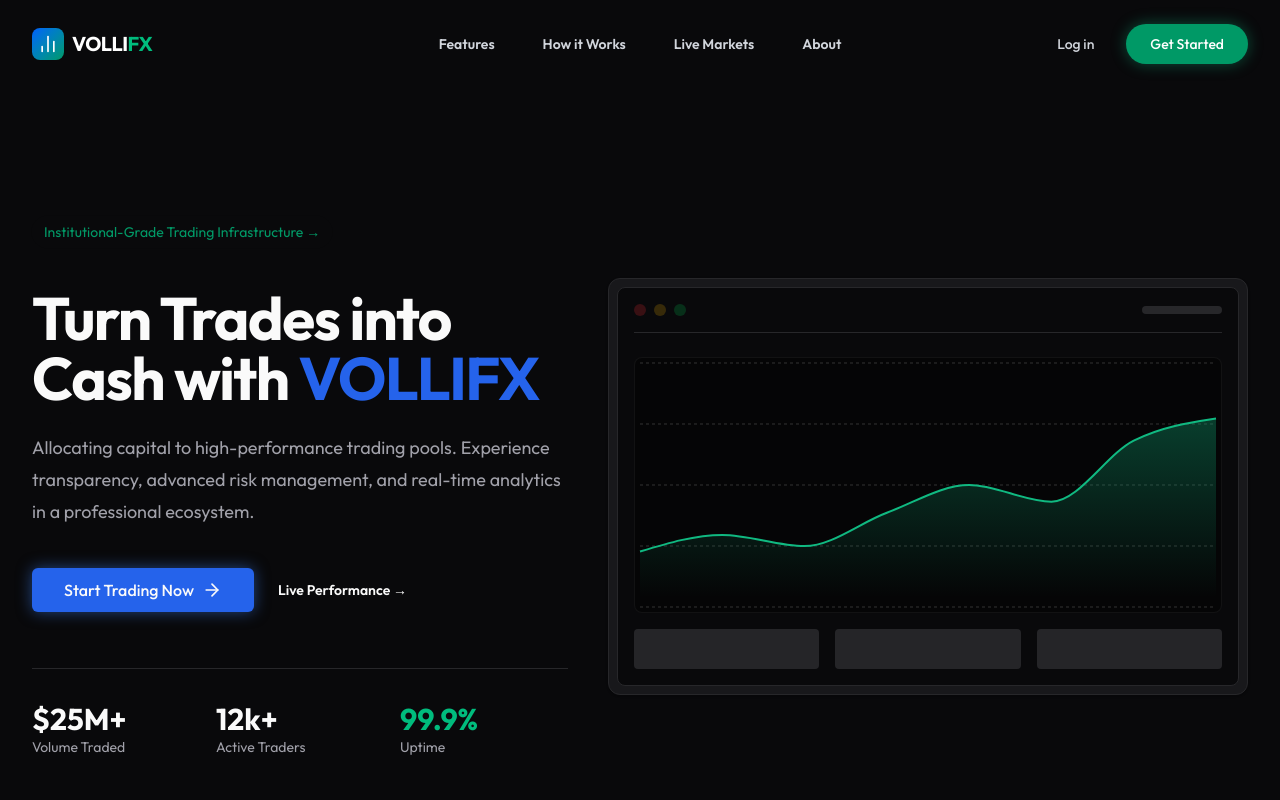
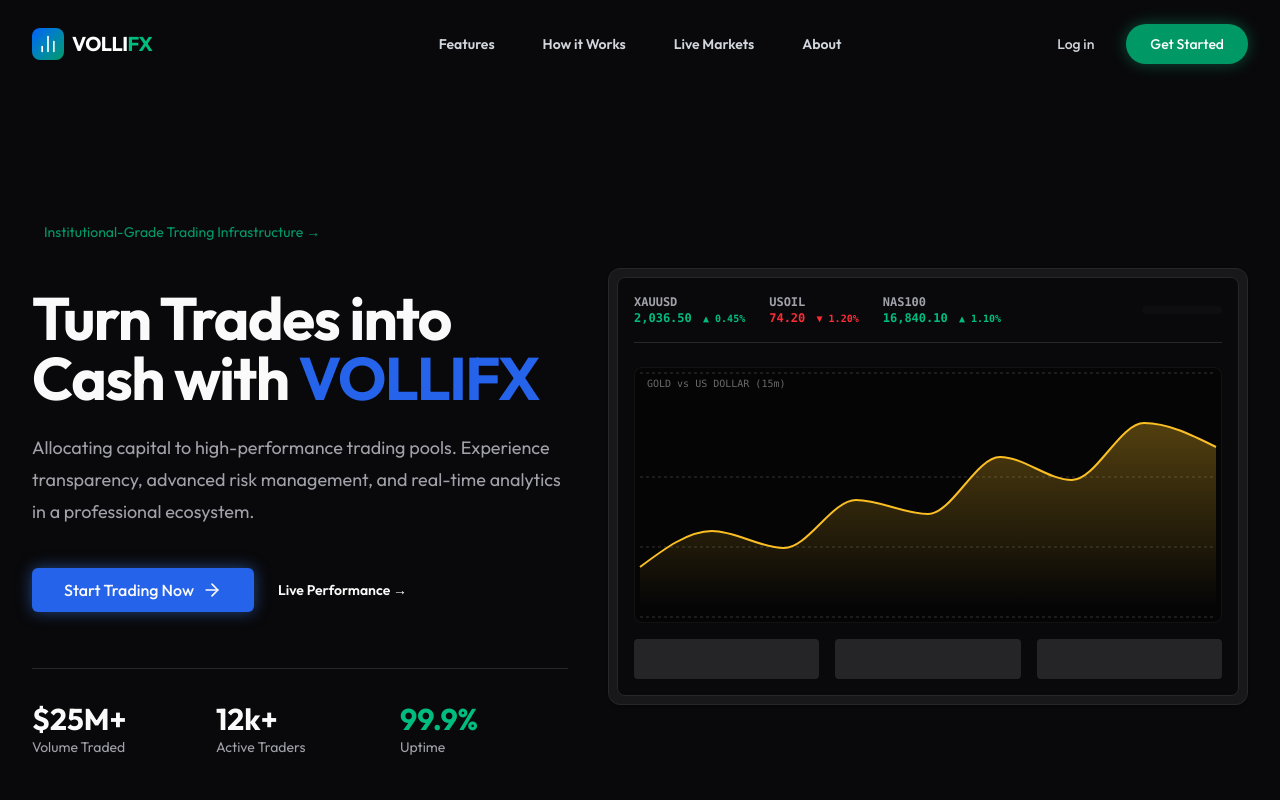
Before and after one commit to dsgffdfdgd/vollitrading, a Next.js app: page / in a window 1280 px wide. Shown: the top 800 px of the page. Built offline with nearby package versions, Linux system fonts and the light colour scheme.

Commit message:
Add forex ticker and gold chart to hero section

```diff
--- a/components/landing/Hero.tsx
+++ b/components/landing/Hero.tsx
@@ -7,14 +7,15 @@ import { ArrowRight, BarChart2, ShieldCheck, TrendingUp } from "lucide-react"
 import { Area, AreaChart, CartesianGrid, ResponsiveContainer, Tooltip, XAxis, YAxis } from "recharts"
 
 const chartData = [
-    { time: '09:00', value: 1240 },
-    { time: '10:00', value: 1255 },
-    { time: '11:00', value: 1245 },
-    { time: '12:00', value: 1275 },
-    { time: '13:00', value: 1300 },
-    { time: '14:00', value: 1285 },
-    { time: '15:00', value: 1340 },
-    { time: '16:00', value: 1360 },
+    { time: '10:00', xau: 2024.50 },
+    { time: '10:15', xau: 2028.10 },
+    { time: '10:30', xau: 2026.40 },
+    { time: '10:45', xau: 2031.20 },
+    { time: '11:00', xau: 2029.80 },
+    { time: '11:15', xau: 2035.50 },
+    { time: '11:30', xau: 2033.20 },
+    { time: '11:45', xau: 2038.90 },
+    { time: '12:00', xau: 2036.50 },
 ]
 
 export function Hero() {
@@ -100,37 +101,46 @@ export function Hero() {
                         {/* Visual Representation of Platform - Simplified */}
                         <div className="rounded-xl bg-card border border-border resize-none shadow-sm p-2">
                             <div className="rounded-lg bg-background p-4 border border-border">
-                                {/* Mock UI Header */}
-                                <div className="flex items-center justify-between mb-6 border-b border-border pb-4">
-                                    <div className="flex gap-2">
-                                        <div className="h-3 w-3 rounded-full bg-red-500/20"></div>
-                                        <div className="h-3 w-3 rounded-full bg-yellow-500/20"></div>
-                                        <div className="h-3 w-3 rounded-full bg-green-500/20"></div>
+                                {/* Mock UI Header - Market Ticker */}
+                                <div className="flex items-center justify-between mb-6 border-b border-border pb-4 overflow-x-auto">
+                                    <div className="flex gap-6 text-xs font-mono">
+                                        <div className="flex flex-col">
+                                            <span className="text-muted-foreground font-bold">XAUUSD</span>
+                                            <span className="text-emerald-500 font-semibold">2,036.50 <span className="text-[10px] ml-1">▲ 0.45%</span></span>
+                                        </div>
+                                        <div className="flex flex-col">
+                                            <span className="text-muted-foreground font-bold">USOIL</span>
+                                            <span className="text-red-500 font-semibold">74.20 <span className="text-[10px] ml-1">▼ 1.20%</span></span>
+                                        </div>
+                                        <div className="flex flex-col">
+                                            <span className="text-muted-foreground font-bold">NAS100</span>
+                                            <span className="text-emerald-500 font-semibold">16,840.10 <span className="text-[10px] ml-1">▲ 1.10%</span></span>
+                                        </div>
                                     </div>
-                                    <div className="h-2 w-20 rounded-full bg-muted"></div>
+                                    <div className="hidden sm:block h-2 w-20 rounded-full bg-muted/20"></div>
                                 </div>
-                                {/* Mock Chart Area */}
                                 {/* Real Chart Area */}
                                 <div className="h-64 w-full rounded-lg bg-black/40 border border-white/5 mb-4 relative overflow-hidden">
+                                    <div className="absolute top-2 left-3 z-10 text-[10px] font-mono text-white/40">GOLD vs US DOLLAR (15m)</div>
                                     <ResponsiveContainer width="100%" height="100%">
                                         <AreaChart data={chartData}>
                                             <defs>
                                                 <linearGradient id="colorValue" x1="0" y1="0" x2="0" y2="1">
-                                                    <stop offset="5%" stopColor="#10b981" stopOpacity={0.3} />
-                                                    <stop offset="95%" stopColor="#10b981" stopOpacity={0} />
+                                                    <stop offset="5%" stopColor="#fbbf24" stopOpacity={0.3} />
+                                                    <stop offset="95%" stopColor="#fbbf24" stopOpacity={0} />
                                                 </linearGradient>
                                             </defs>
                                             <CartesianGrid strokeDasharray="3 3" vertical={false} stroke="#333" />
                                             <XAxis dataKey="time" hide />
-                                            <YAxis hide domain={['dataMin - 50', 'dataMax + 50']} />
+                                            <YAxis hide domain={['dataMin - 5', 'dataMax + 5']} />
                                             <Tooltip
                                                 contentStyle={{ backgroundColor: '#1f2937', borderColor: '#374151', color: '#fff' }}
-                                                itemStyle={{ color: '#10b981' }}
+                                                itemStyle={{ color: '#fbbf24' }}
                                             />
                                             <Area
                                                 type="monotone"
-                                                dataKey="value"
-                                                stroke="#10b981"
+                                                dataKey="xau"
+                                                stroke="#fbbf24"
                                                 strokeWidth={2}
                                                 fillOpacity={1}
                                                 fill="url(#colorValue)"
```
